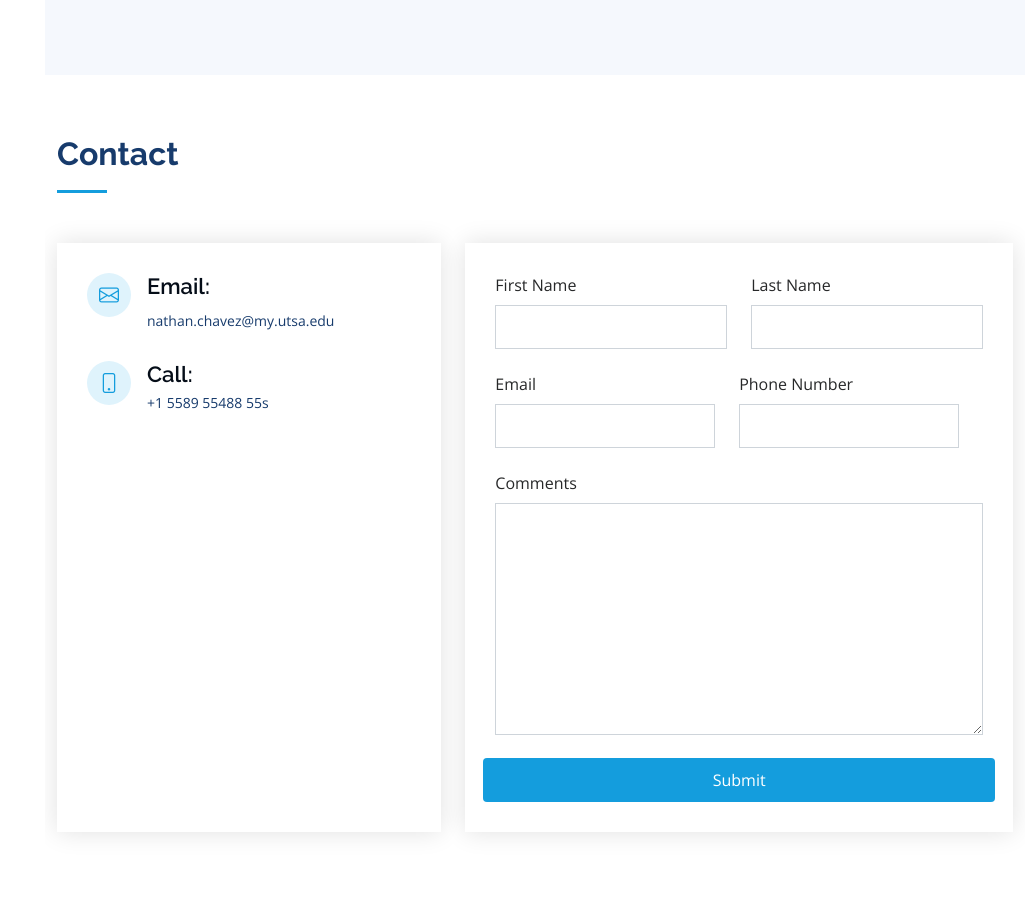
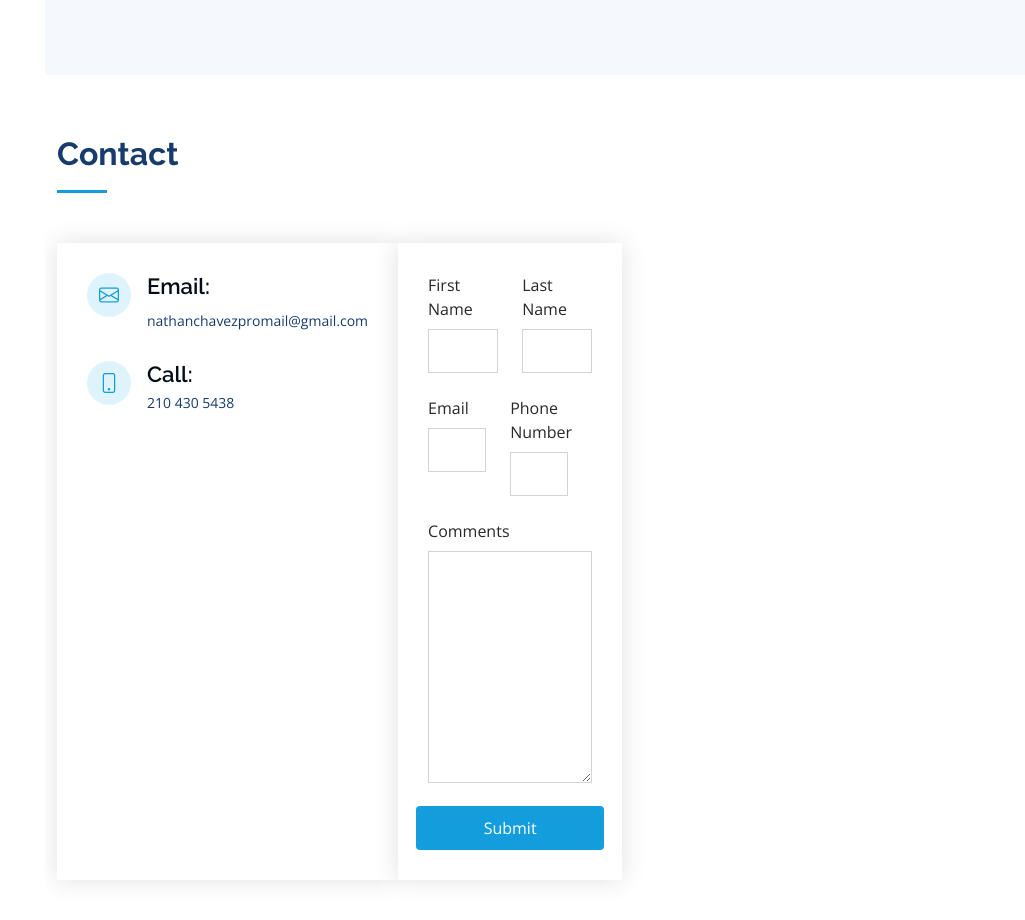
Before and after one commit to Nathan-Chavez/Web-Portfolio, a PHP site: page /testindex.php in a window 1280 px wide. Shown: the part 2325-3245 px from the top of the page, without its empty margins (255-1280 px from the left). Before the commit the page ends 3127 px from the top, so only its background shows below. Run offline with PHP 8.4, Linux system fonts and the light colour scheme.

Commit message:
Update testindex.php

```diff
--- a/testindex.php
+++ b/testindex.php
@@ -242,18 +242,17 @@
               <div class="email">
                 <i class="bi bi-envelope"></i>
                 <h4>Email:</h4>
-                <p>nathan.chavez@my.utsa.edu</p>
+                <p>nathanchavezpromail@gmail.com</p>
               </div>
 
               <div class="phone">
                 <i class="bi bi-phone"></i>
                 <h4>Call:</h4>
-                <p>+1 5589 55488 55s</p>
+                <p>210 430 5438</p>
               </div>
             </div>
 
-          </div>
-		<?php
+            <?php
 			ini_set('display_errors', 1);
 			ini_set('display_startup_errors', 1);
 			error_reporting(E_ALL);
@@ -324,6 +323,8 @@
 			}
 			echo '</div>';
 		?>
+          </div>
+
 
         </div>
 
```
